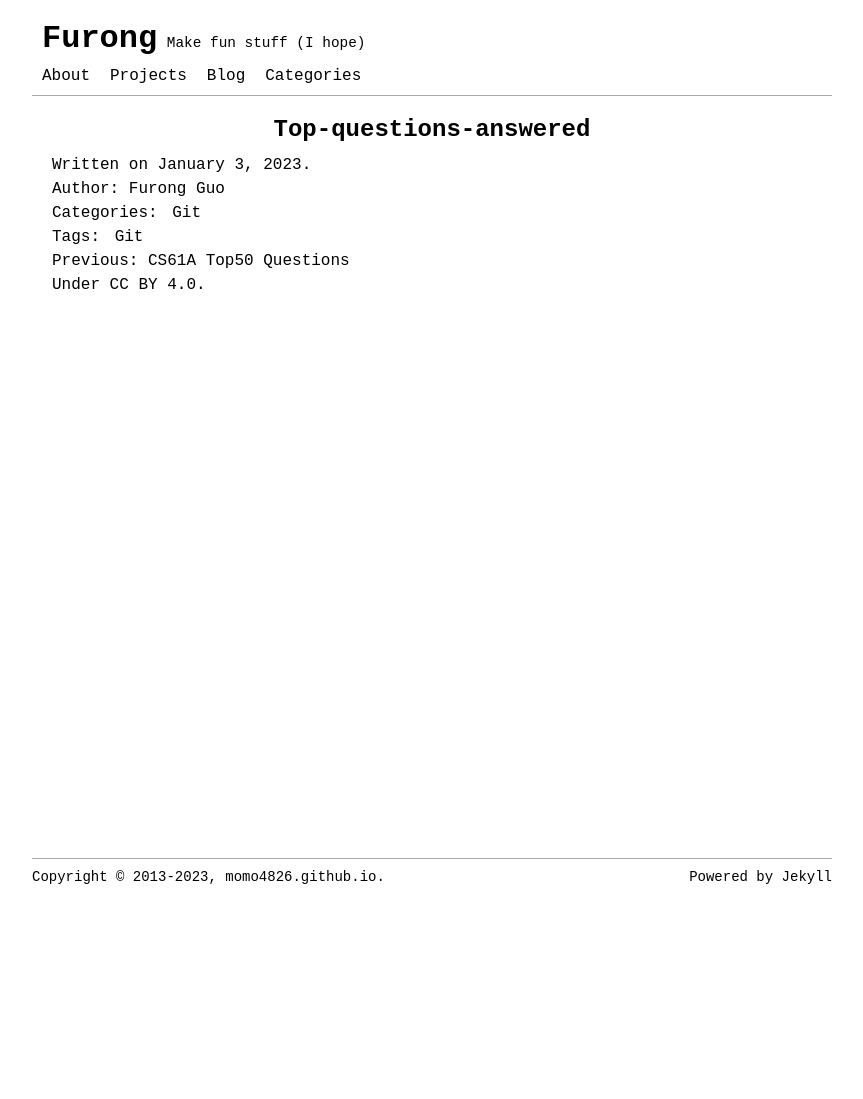
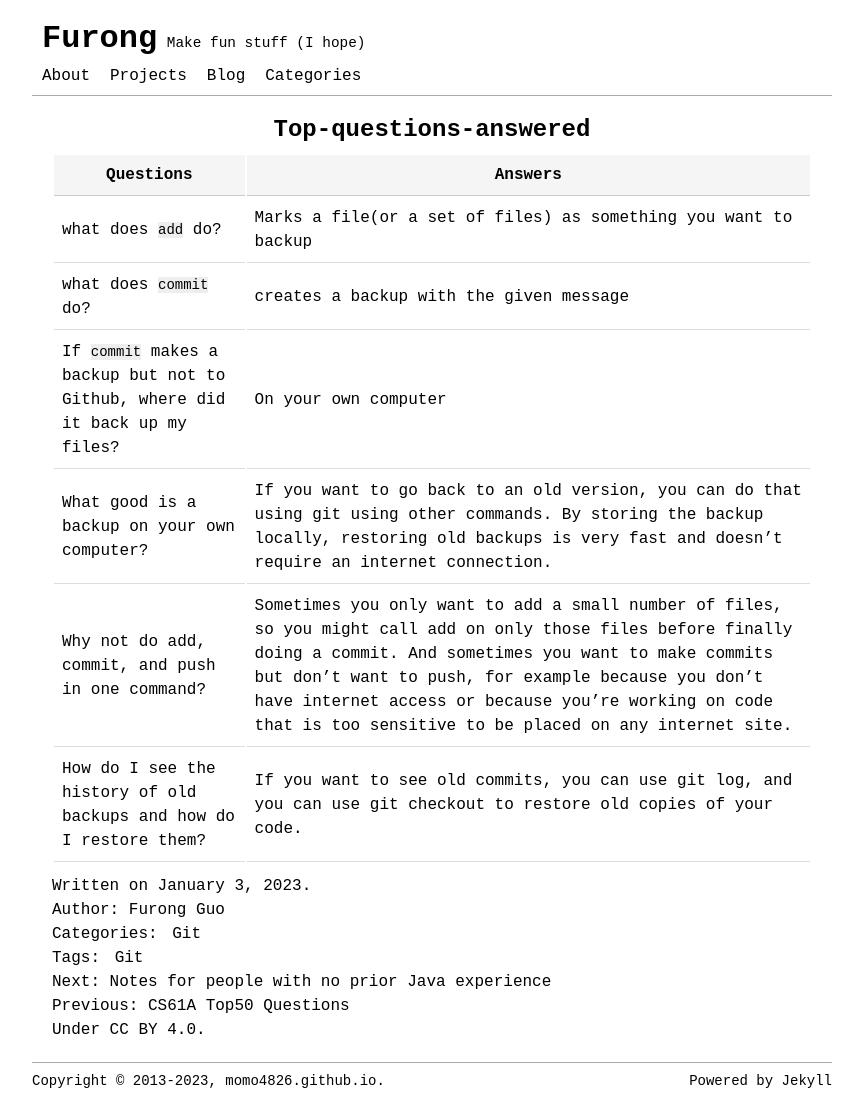
Before and after one commit to momo4826/momo4826.github.io, a Jekyll site: the page built from _posts/Git/2023-01-03-Top-questions-answered.md, in a window 1280 px wide. Shown: the whole page, without its empty margins (208-1071 px from the left). Built offline with Jekyll 4.4.1, drawn with Linux system fonts in a browser that asks for light colours; before the commit the page ends 900 px from its top, so only the background shows below that.

Commit message:
cs61 post

```diff
--- a/_posts/Git/2023-01-03-Top-questions-answered.md
+++ b/_posts/Git/2023-01-03-Top-questions-answered.md
@@ -5,3 +5,12 @@ date: 2023-01-03
 categories: [Git]
 tags: [Git]
 ---
+
+| Questions | Answers                                                                                                                                                                                                                                                                                                                                       |
+| --- |-----------------------------------------------------------------------------------------------------------------------------------------------------------------------------------------------------------------------------------------------------------------------------------------------------------------------------------------------|
+|what does `add` do? | Marks a file(or a set of files) as something you want to backup                                                                                                                                                                                                                                                                               |
+| what does `commit` do? | creates a backup with the given message                                                                                                                                                                                                                                                                                                       |
+| If `commit` makes a backup but not to Github, where did it back up my files? | On your own computer                                                                                                                                                                                                                                                                                                                          |
+| What good is a backup on your own computer? | If you want to go back to an old version, you can do that using git using other commands. By storing the backup locally, restoring old backups is very fast and doesn’t require an internet connection.                                                                                                                                       |
+| Why not do add, commit, and push in one command? | Sometimes you only want to add a small number of files, so you might call add on only those files before finally doing a commit. And sometimes you want to make commits but don’t want to push, for example because you don’t have internet access or because you’re working on code that is too sensitive to be placed on any internet site. |
+| How do I see the history of old backups and how do I restore them? | If you want to see old commits, you can use git log, and you can use git checkout to restore old copies of your code.                                                                                                                                                                                                                         |
```
Also changed, not shown: _posts/Java/2023-01-03-notes-for-people-with-no-prior-Java-experience.md (added, +70 -0 lines), _posts/Python/2023-01-01-CS61A-Top50-Questions.md (+1 -1 lines), assets/images/computer science/static_typing_1.png (added).
